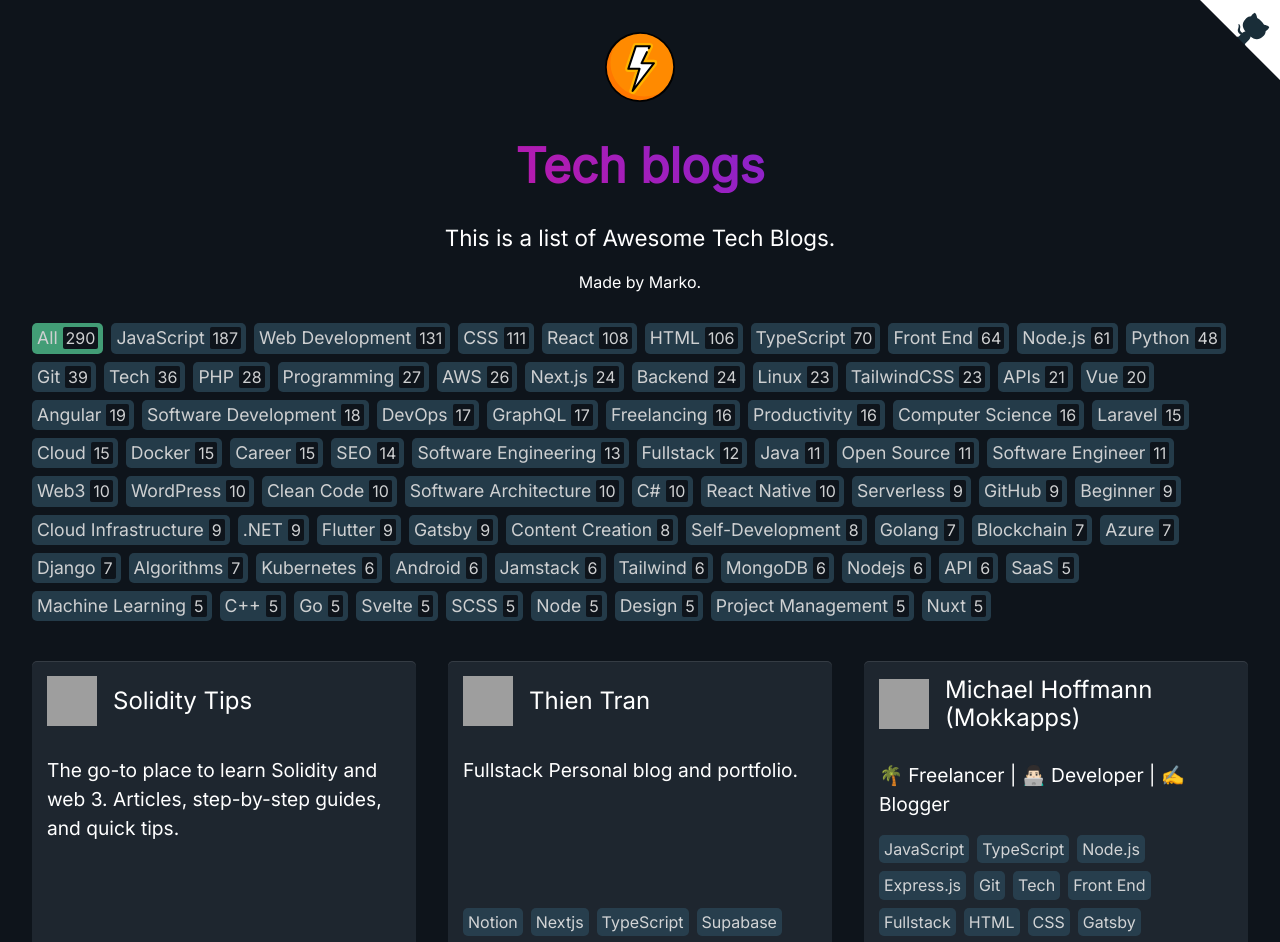
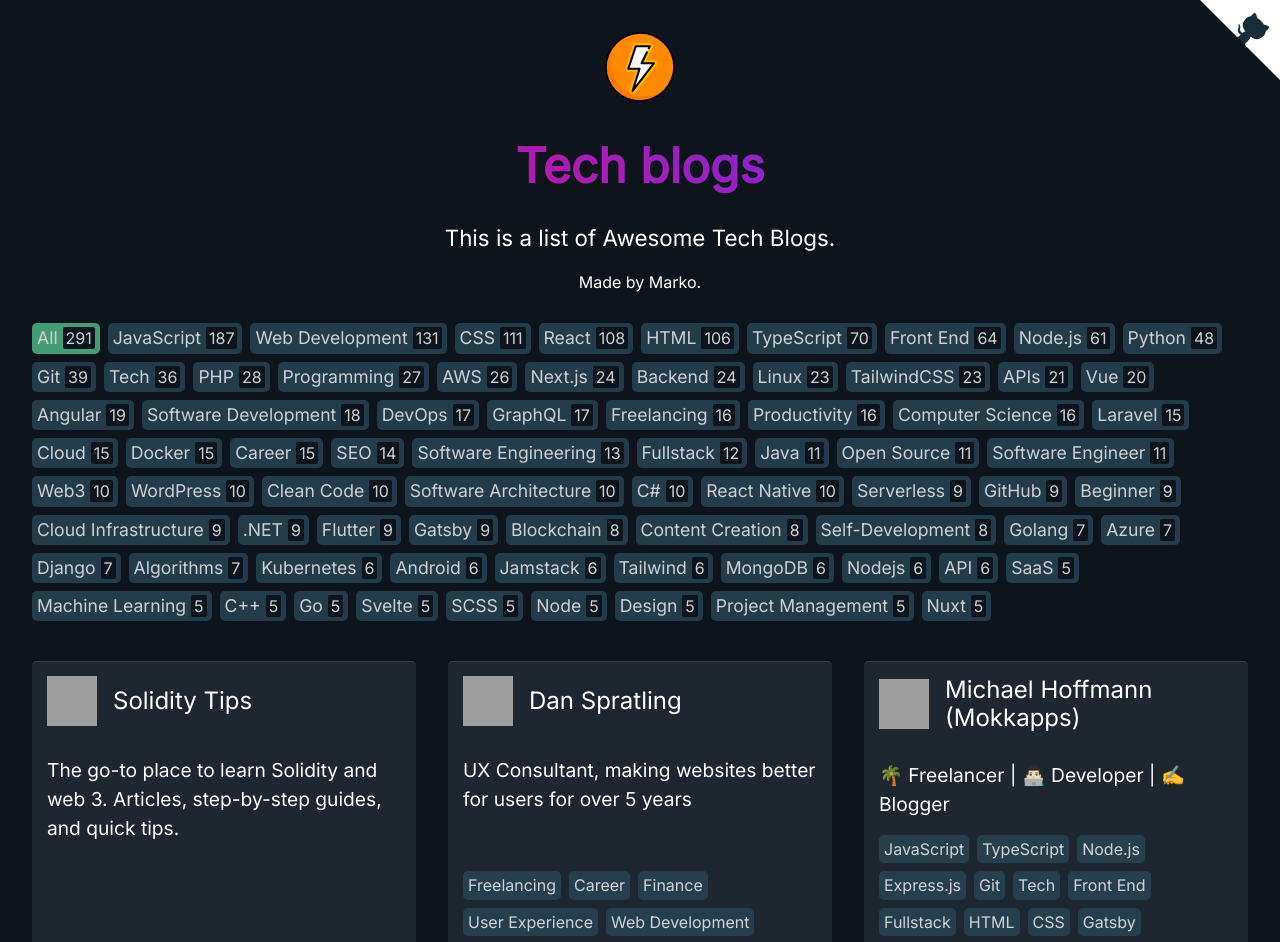
Before and after one commit to markodenic/awesome-tech-blogs, a Nuxt app: page / in a window 1280 px wide. Shown: the top 942 px of the page. Built offline with nearby package versions, Linux system fonts and the light colour scheme; grey boxes are pictures that could not be loaded.

Commit message:
Added EJ Tech Corner blog

```diff
--- a/data.js
+++ b/data.js
@@ -3699,6 +3699,13 @@ module.exports = [
     ],
   },
   {
+    name: 'Employment Japan',
+    description: 'Tech corner where the latest technologies curated by experts in the field are discussed.',
+    url: 'https://www.ejable.com/category/tech-corner/',
+    twitter: '@emp_japan',
+    tags: ['AI', 'ML', 'Deep Learning', 'Blockchain', 'Application Development', 'Methodologies', 'Cloud Computing'],
+  },
+  {
     name: "Abhiraj Bhowmick",
     description:
       "Daily threads and blogs to make web development easy for everyone",
```
